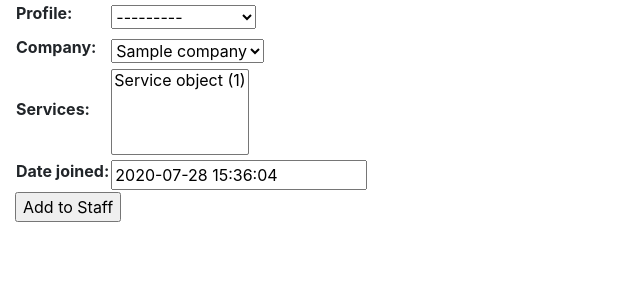
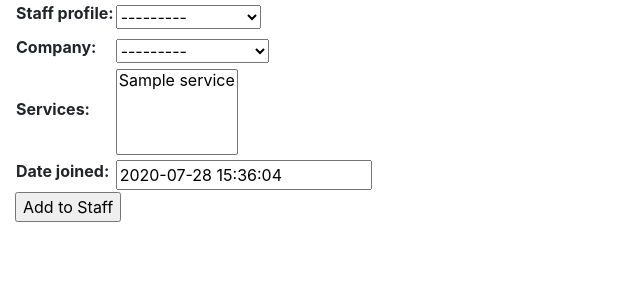
Before and after one commit to Lanaok/project, a Django app: page /company/add_staff/ in a window 1280 px wide. Shown: the part 56-356 px from the top of the page, without its empty margins (0-640 px from the left). Run offline with Django 3.2, Linux system fonts and the light colour scheme; a user stored in the database is signed in; tables that the repository leaves empty hold one stand-in row (values such as "Sample post"); some libraries are stand-ins or nearby versions.

Commit message:
fixing some bugs

```diff
--- a/mysite/company/forms.py
+++ b/mysite/company/forms.py
@@ -12,7 +12,7 @@
 class CompanyForm(forms.ModelForm):
     class Meta:
         model = Company
-        exclude = ['date_created', 'manager', 'date_updated']
+        exclude = ['date_created', 'manager', 'date_updated', 'company_type']
 
 
 
--- a/mysite/company/models.py
+++ b/mysite/company/models.py
@@ -7,18 +7,17 @@
 from profile.models import Profile, Manager
 
 
+class CompanyType(models.Model):
+    company_type = models.CharField(max_length=50)
+
+
 class Company(models.Model):
-    Company_Type = (
-        ('R', 'Restaurant/cafe'),
-        ('M', 'Hospital/Dentistry'),
-        ('S', 'Beauty Salon'),
-    )
     name = models.CharField(max_length=50)
     manager = models.OneToOneField(Manager, null=True, on_delete=models.SET_NULL)
     description = models.TextField(max_length=500)
     date_created = models.DateTimeField(default=timezone.now)
     date_updated = models.DateTimeField(default=timezone.now)
-    company_type = models.CharField(max_length=1, choices=Company_Type, default='R')
+    company_type = models.OneToOneField(CompanyType, null=True, on_delete=models.SET_NULL)
 
     class Meta:
         permissions = (("can_edit_company", "Edit company info"),)
@@ -42,12 +41,18 @@
     service_description = models.TextField(max_length=200)
     service_price = models.IntegerField()
     service_duration = models.DurationField()
-    service_image = models.ImageField()
-    company = models.ManyToManyField(Company)
+    service_image = models.ImageField(null=True)
+    company = models.ForeignKey(Company, null=True, on_delete=models.SET_NULL)
+
+    def __str__(self):
+        return self.service_name
 
 
 class StaffMember(models.Model):
-    profile = models.ForeignKey(Profile, on_delete=models.CASCADE)
+    staff_profile = models.OneToOneField(Profile, null=True, on_delete=models.SET_NULL)
     company = models.ForeignKey(Company, on_delete=models.CASCADE)
     services = models.ManyToManyField(Service)
     date_joined = models.DateTimeField(default=timezone.now)
+
+    def __str__(self):
+        return self.profile.name
--- a/mysite/company/urls.py
+++ b/mysite/company/urls.py
@@ -9,4 +9,5 @@
     path('my_companies/', views.view_my_companies, name='my-company-list'),
     path('add_staff/', views.add_staff_to_company, name='company-add-staff'),
     path('add_services/', views.add_services_to_company, name='company-add-service'),
+
 ]
--- a/mysite/company/views.py
+++ b/mysite/company/views.py
@@ -29,7 +29,7 @@
             if company_form.is_valid():
                 company_instance.name = company_form.cleaned_data['name']
                 company_instance.description = company_form.cleaned_data['description']
-                company_instance.company_type = company_form.cleaned_data['company_type']
+                # company_instance.company_type = company_form.cleaned_data['company_type']
                 if company_id:
                     company_instance.date_updated = timezone.now()
                 else:
@@ -42,18 +42,22 @@
                     company_instance.manager = manager
                     company_instance.date_created = timezone.now()
                 company_instance.save()
-            return redirect(reverse('company-detail', args=(company_instance.id,)))
+                staffers = StaffMember.objects.all().filter(company=company_instance)
+            return redirect(reverse('company-detail', {'staff_member': staffers}))
 
     return render(request, 'company/company_form.html',
                   {'company_form': company_form})
 
 
-
 def view_company(request, pk):
     company = Company.objects.get(pk=pk)
+    staffers = StaffMember.objects.all().filter(company=company)
+    if staffers is not None:
+        return render(request, 'company/company_detail.html',
+                      {'company_detail': company, 'show_edit_button': company.manager.profile == request.user.profile,
+                       'staff_member': staffers})
     return render(request, 'company/company_detail.html',
                   {'company_detail': company, 'show_edit_button': company.manager.profile == request.user.profile})
-
 
 def view_my_companies(request):
     return render(request, 'company/company_list.html',
@@ -62,23 +66,38 @@
 
 
 def add_staff_to_company(request):
-    comp_manager = Manager.objects.get(profile=request.user.profile)
-    company = Company.objects.get(manager=comp_manager)
+    comp_manager = Manager(profile=request.user.profile)
+    company = Company(manager=comp_manager)
     staff_instance = StaffMember(company=company)
     staff_form = StaffForm(instance=staff_instance)
+    if request.method == 'POST':
+        if staff_form.is_valid():
+            staff_instance.save()
+            staff_form.save()
+            staffers = StaffMember.objects.all().filter(company=company)
+            return redirect(reverse('company-update', {'company_detail': company,
+                                                       'show_edit_button': company.manager.profile == request.user.profile,
+                                                       'staff_member': staffers}))
+
     return render(request, 'company/company_add_member_form.html', {'staff_form': staff_form})
 
+
 def add_services_to_company(request):
-    comp_manager = Manager.objects.get(profile=request.user.profile)
-    company = Company.objects.get(manager=comp_manager)
-    duration=datetime.timedelta(days=0)
+    comp_manager = Manager(profile=request.user.profile)
+    company = Company(manager=comp_manager)
+    duration = datetime.timedelta(days=0)
     service_inst = Service(service_price=0, service_duration=duration)
-    service_inst.save()
-    service_inst.company.add(company)
-
     service_form = ServiceForm(instance=service_inst)
+    if request.method == 'POST':
+        if service_form.is_valid():
+            service_inst.save()
+            service_inst.save()
+            company.save()
+            list_services = Service.objects.all().filter(company=company)
+            return render((reverse('company-update', {'list_of_services': list_services})))
 
     return render(request, 'company/company_add_service_form.html', {'service_form': service_form})
+
 
 class CompanyList(ListView):
     model = Company
@@ -93,6 +112,7 @@
         context['title'] = 'All Companies'
         return context
 
+
 class StaffList(ListView):
     model = StaffMember
-    template_name="company/staff"
+    template_name = "company/staff"
```
Also changed, not shown: mysite/company/templates/company/company_detail.html (+7 -2 lines).
